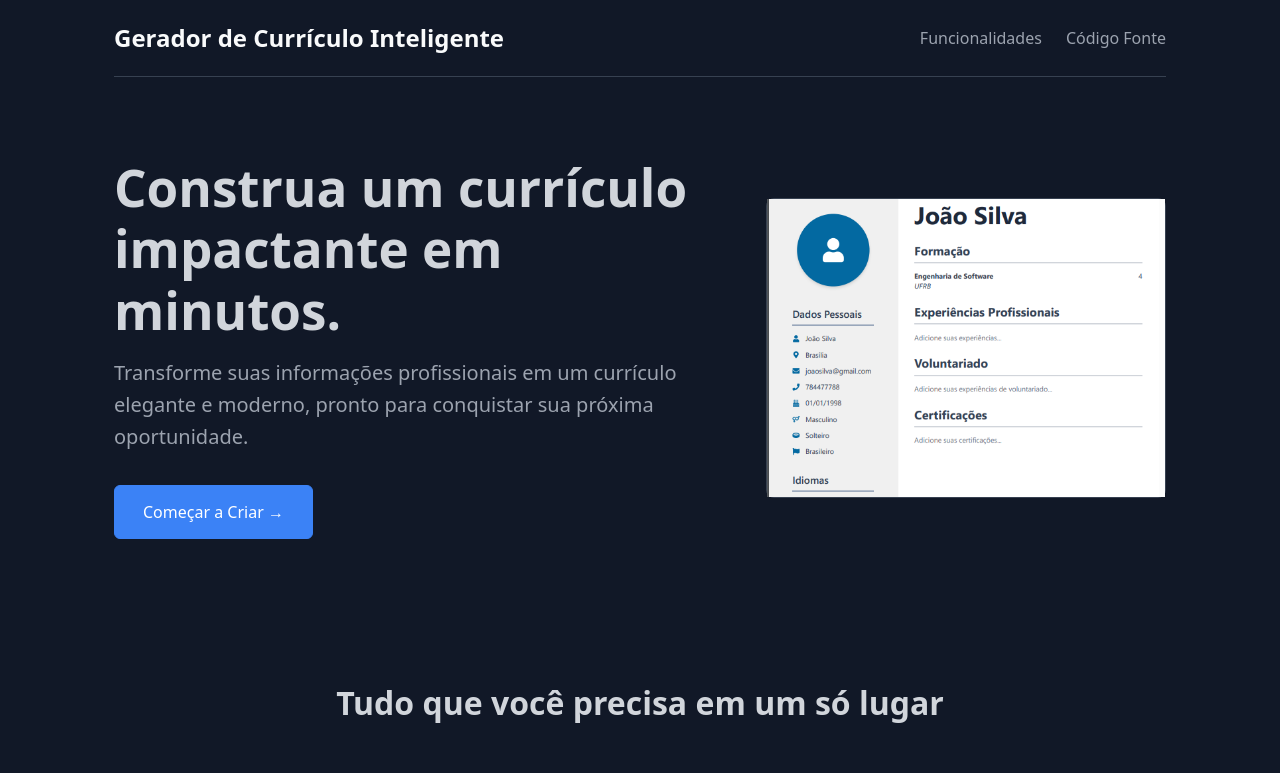
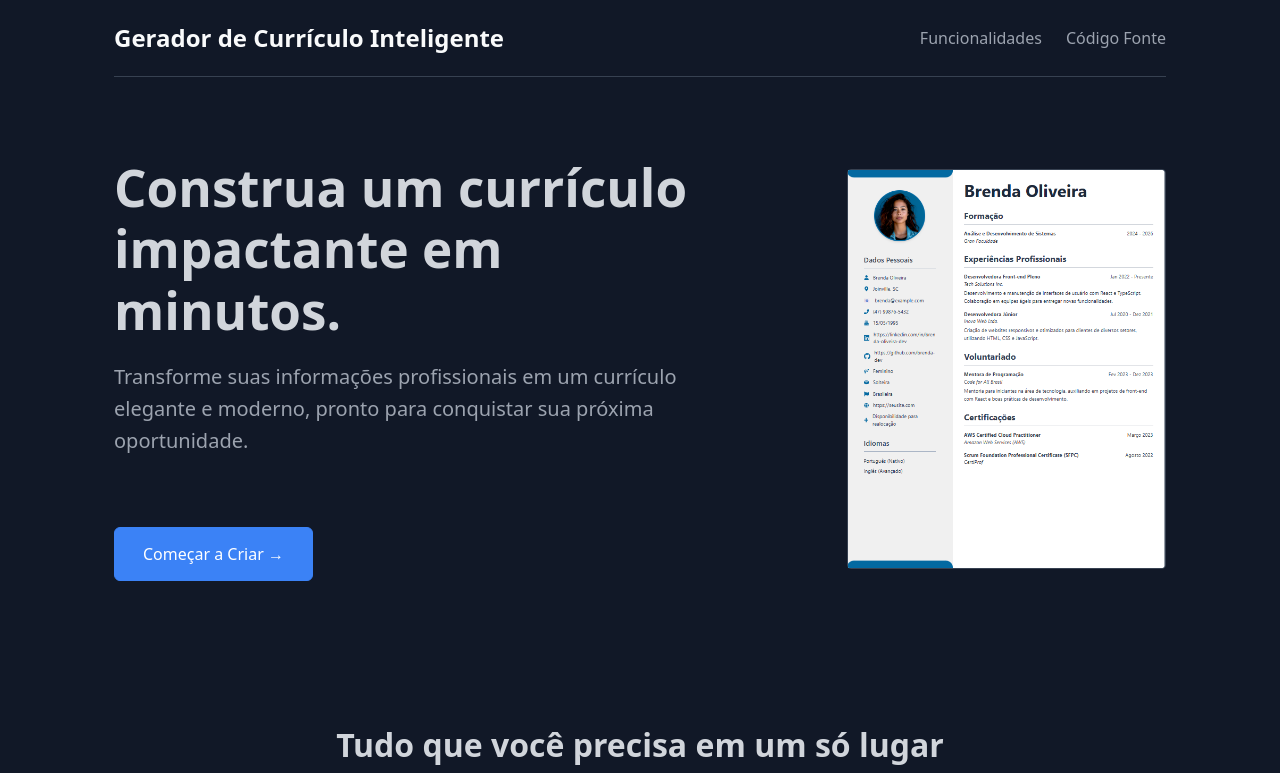
Before and after one commit to rayssalvex/Projeto_8, a React (Vite) app: page / in a window 1280 px wide. Shown: the top 773 px of the page. Built offline with nearby package versions, Linux system fonts and the light colour scheme.

Commit message:
style: image home and footer

```diff
--- a/src/components/Footer.tsx
+++ b/src/components/Footer.tsx
@@ -3,7 +3,7 @@ import React from 'react';
 const Footer: React.FC = () => {
   return (
     <footer className="bg-gradient-custom p-3 text-center text-white text-sm">
-      <p>Projeto-8, BotiCode. Desenvolvido com React, TypeScript e TailwindCSS.</p>
+      <p>&copy; {new Date().getFullYear()} Gerador de Currículo Inteligente. Desenvolvido por BotiCode.</p>
     </footer>
   );
 };
--- a/src/components/HomePage.tsx
+++ b/src/components/HomePage.tsx
@@ -1,5 +1,5 @@
 import React from "react";
-import capaImage from "../image/capa.png";
+import capaImage from "../image/capa2.png";
 
 const FeatureIcon = () => (
   <svg
@@ -57,7 +57,7 @@ const HomePage: React.FC<HomePageProps> = ({ onStart }) => {
             <img
               src={capaImage}
               alt="Visualização de um currículo moderno"
-              className="w-full h-full object-cover"
+              className="h-full object-cover"
             />
           </div>
         </section>
--- a/src/index.css
+++ b/src/index.css
@@ -122,14 +122,14 @@ body {
   font-size: 3.2rem;
   font-weight: 700;
   line-height: 1.2;
-  margin: 0 0 16px 0;
+  margin: 0 0 20px 0;
 }
 
 .hero-subtitle {
   font-size: 1.25rem;
   color: #9ca3af; /* gray-400 */
   line-height: 1.6;
-  margin-bottom: 32px;
+  margin-bottom: 70px;
 }
 
 .cta-button {
@@ -150,14 +150,14 @@ body {
 }
 
 .hero-image-placeholder {
-  width: 400px;
-  height: 300px;
+  width: auto;
+  height: 400px;
   background: linear-gradient(
     135deg,
     #1f2937,
     #111827
   ); /* gray-800 to gray-900 */
-  border-radius: 8px;
+  border-radius: 4px;
   border: 1px solid #374151; /* gray-700 */
   display: none;
 }
```
Also changed, not shown: src/image/capa2.png (added).
